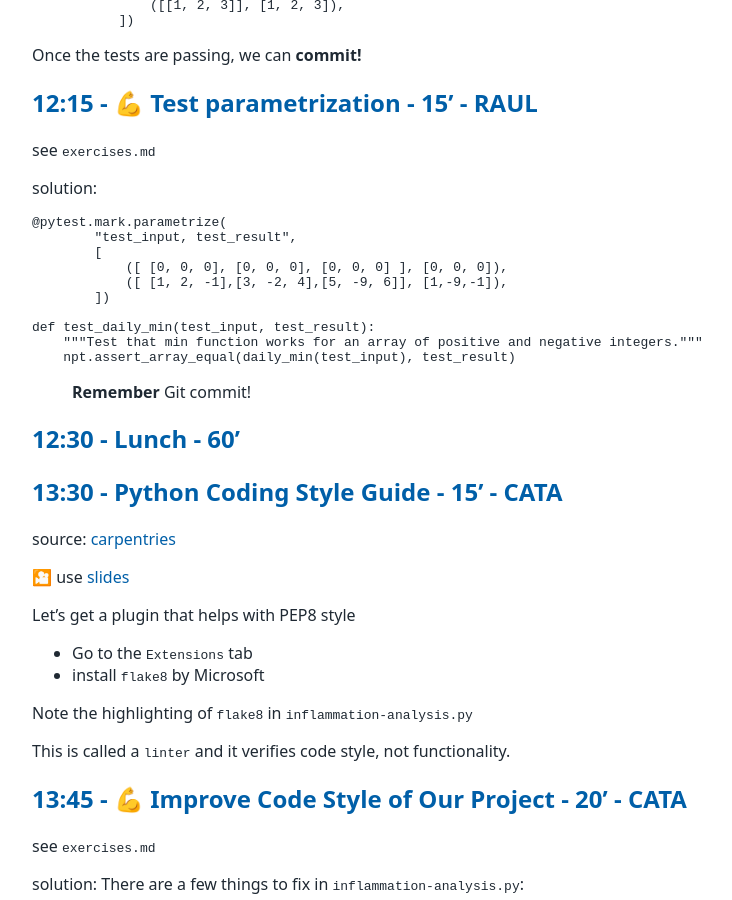
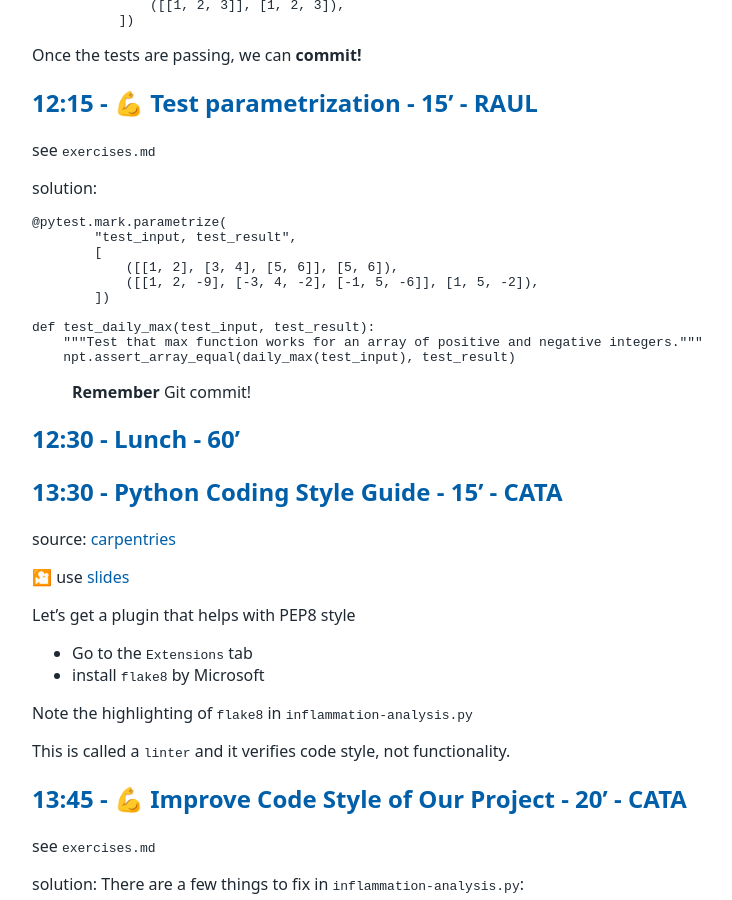
Before and after one commit to tu-delft-library/intermediate_programming_with_python, a Jekyll site: the page built from material_for_trainers/lesson_plan.md, in a window 1280 px wide and 900 px high, scrolled down 7831 px. Shown: the whole window, without its empty margins (108-840 px from the left). Built offline with Jekyll 4.4.1, drawn with Linux system fonts in a browser that asks for light colours; our own code applies the rules of GitHub Pages for plain Markdown files; some of the changed text lies outside the part shown.

Commit message:
replace `daily_min` with `daily_max`

````diff
--- a/material_for_trainers/lesson_plan.md
+++ b/material_for_trainers/lesson_plan.md
@@ -328,11 +328,11 @@ The most common errors we can use for data validation:
 ```bash
 import pytest                                          # import `pytest` to use `raises()`
 
-def test_daily_min_string():
+def test_daily_max_string():
     """Test for TypeError when passing strings"""      # Write summary before code clarifies purpose
 
     with pytest.raises(TypeError):                     # string instead of array give TypeError
-        error_expected = daily_min(['hi', 'there'])    # simple input
+        error_expected = daily_max(['hi', 'there'])    # simple input
 ```
 - Git commit
 
@@ -341,7 +341,7 @@ see `exercises.md`
 
 
 solution:
-- copy`test_daily_min_string()`
+- copy`test_daily_max_string()`
 - Paste it right below other  `daily_mean` tests (so that tests are clustered by function)
 - adapt to use `daily_mean`
 ```bash
@@ -401,13 +401,13 @@ solution:
 @pytest.mark.parametrize(
         "test_input, test_result",
         [
-            ([ [0, 0, 0], [0, 0, 0], [0, 0, 0] ], [0, 0, 0]),
-            ([ [1, 2, -1],[3, -2, 4],[5, -9, 6]], [1,-9,-1]),
+            ([[1, 2], [3, 4], [5, 6]], [5, 6]),
+            ([[1, 2, -9], [-3, 4, -2], [-1, 5, -6]], [1, 5, -2]),
         ])
 
-def test_daily_min(test_input, test_result):
-    """Test that min function works for an array of positive and negative integers."""
-    npt.assert_array_equal(daily_min(test_input), test_result)
+def test_daily_max(test_input, test_result):
+    """Test that max function works for an array of positive and negative integers."""
+    npt.assert_array_equal(daily_max(test_input), test_result)
 ```
 > **Remember** Git commit!
 
````
